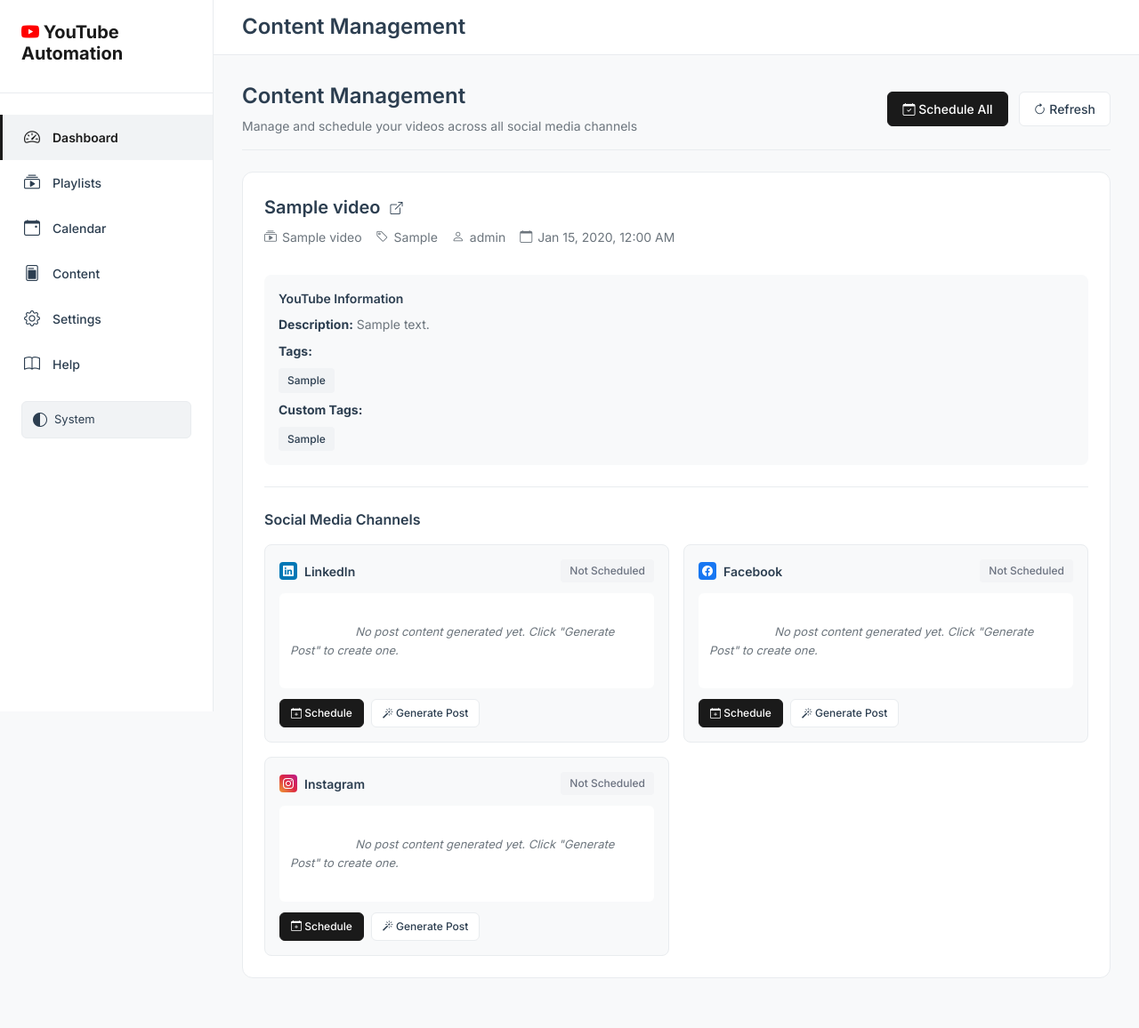
After one commit to rupeshtiwari/youtube-automation-suite, a Flask app: page /content in a window 1280 px wide. The commit adds this page. Shown: the whole page at 89% size. Run offline with Flask 3, Linux system fonts and the light colour scheme; tables that the repository leaves empty hold one stand-in row (values such as "Sample post").

Commit message:
Add content management page for cross-platform scheduling
- Create /content route and template
- Add API endpoint to fetch videos with social media status
- Display YouTube video info (title, description, tags)
- Show social media post content and status for each platform
- Add schedule/generate post buttons (UI ready, functionality to be implemented)
- Add navigation link in sidebar
- Show all configured platforms
- Buffer.com-style design

```diff
--- a/app/main.py
+++ b/app/main.py
@@ -838,6 +838,106 @@ def calendar():
     return render_template('calendar.html')
 
 
+@app.route('/content')
+def content():
+    """Content management page - view and schedule videos across all channels."""
+    return render_template('content.html')
+
+
+@app.route('/api/content/videos')
+def api_content_videos():
+    """API endpoint to fetch videos with social media post status for content page."""
+    from app.database import get_db_connection
+    import pandas as pd
+
+    try:
+        conn = get_db_connection()
+
+        # Get all videos that are public or scheduled
+        query = '''
+            SELECT
+                v.video_id,
+                v.title,
+                v.description,
+                v.tags,
+                v.youtube_url,
+                v.video_type,
+                v.role,
+                v.custom_tags,
+                v.playlist_name,
+                v.youtube_published_date,
+                v.youtube_schedule_date,
+                v.privacy_status,
+                smp_linkedin.status as linkedin_status,
+                smp_linkedin.schedule_date as linkedin_schedule_date,
+                smp_linkedin.post_content as linkedin_post,
+                smp_facebook.status as facebook_status,
+                smp_facebook.schedule_date as facebook_schedule_date,
+                smp_facebook.post_content as facebook_post,
+                smp_instagram.status as instagram_status,
+                smp_instagram.schedule_date as instagram_schedule_date,
+                smp_instagram.post_content as instagram_post
+            FROM videos v
+            LEFT JOIN social_media_posts smp_linkedin ON v.video_id = smp_linkedin.video_id AND smp_linkedin.platform = 'linkedin'
+            LEFT JOIN social_media_posts smp_facebook ON v.video_id = smp_facebook.video_id AND smp_facebook.platform = 'facebook'
+            LEFT JOIN social_media_posts smp_instagram ON v.video_id = smp_instagram.video_id AND smp_instagram.platform = 'instagram'
+            WHERE v.privacy_status = 'public' OR v.youtube_schedule_date IS NOT NULL
+            ORDER BY COALESCE(v.youtube_schedule_date, v.youtube_published_date) DESC
+        '''
+
+        df = pd.read_sql_query(query, conn)
+        conn.close()
+
+        videos = []
+        for _, row in df.iterrows():
+            video = {
+                'video_id': row.get('video_id', ''),
+                'title': row.get('title', ''),
+                'description': row.get('description', '') or '',
+                'tags': row.get('tags', '') or '',
+                'youtube_url': row.get('youtube_url', ''),
+                'video_type': row.get('video_type', '') or '',
+                'role': row.get('role', '') or '',
+                'custom_tags': row.get('custom_tags', '') or '',
+                'playlist_name': row.get('playlist_name', '') or '',
+                'youtube_published_date': str(row.get('youtube_published_date', '')) if pd.notna(row.get('youtube_published_date')) else '',
+                'youtube_schedule_date': str(row.get('youtube_schedule_date', '')) if pd.notna(row.get('youtube_schedule_date')) else '',
+                'privacy_status': row.get('privacy_status', ''),
+                'platforms': {
+                    'linkedin': {
+                        'status': row.get('linkedin_status', '') or 'not_scheduled',
+                        'schedule_date': str(row.get('linkedin_schedule_date', '')) if pd.notna(row.get('linkedin_schedule_date')) else '',
+                        'post_content': row.get('linkedin_post', '') or ''
+                    },
+                    'facebook': {
+                        'status': row.get('facebook_status', '') or 'not_scheduled',
+                        'schedule_date': str(row.get('facebook_schedule_date', '')) if pd.notna(row.get('facebook_schedule_date')) else '',
+                        'post_content': row.get('facebook_post', '') or ''
+                    },
+                    'instagram': {
+                        'status': row.get('instagram_status', '') or 'not_scheduled',
+                        'schedule_date': str(row.get('instagram_schedule_date', '')) if pd.notna(row.get('instagram_schedule_date')) else '',
+                        'post_content': row.get('instagram_post', '') or ''
+                    }
+                }
+            }
+            videos.append(video)
+
+        return jsonify({'videos': videos})
+    except Exception as e:
+        import traceback
+        return jsonify({'error': str(e), 'traceback': traceback.format_exc(), 'videos': []}), 500
+
+
+@app.route('/api/config/platforms')
+def api_config_platforms():
+    """API endpoint to get configured social media platforms."""
+    settings = load_settings()
+    scheduling = settings.get('scheduling', {})
+    platforms = scheduling.get('social_platforms', ['linkedin', 'facebook', 'instagram'])
+    return jsonify({'platforms': platforms})
+
+
 @app.route('/api/calendar-data')
 def api_calendar_data():
     """API endpoint for calendar data (JSON)."""
--- a/templates/base.html
+++ b/templates/base.html
@@ -410,6 +410,12 @@
                     </a>
                 </li>
                 <li>
+                    <a href="/content" id="nav-content">
+                        <i class="bi bi-file-post"></i>
+                        Content
+                    </a>
+                </li>
+                <li>
                     <a href="/config" id="nav-config">
                         <i class="bi bi-gear"></i>
                         Settings
--- /dev/null
+++ b/templates/content.html
@@ -0,0 +1,537 @@
+{% extends "base.html" %}
+
+{% block title %}Content Management - YouTube Automation{% endblock %}
+
+{% block page_title %}Content Management{% endblock %}
+
+{% block extra_css %}
+<style>
+    .content-header {
+        display: flex;
+        justify-content: space-between;
+        align-items: center;
+        margin-bottom: 24px;
+        padding-bottom: 16px;
+        border-bottom: 1px solid var(--buffer-border);
+    }
+
+    .bulk-actions {
+        display: flex;
+        gap: 12px;
+        align-items: center;
+    }
+
+    .video-card {
+        background: var(--buffer-card-bg);
+        border: 1px solid var(--buffer-border);
+        border-radius: 12px;
+        padding: 24px;
+        margin-bottom: 24px;
+        transition: box-shadow 0.3s, border-color 0.3s;
+    }
+
+    .video-card:hover {
+        box-shadow: 0 4px 12px rgba(0, 0, 0, 0.1);
+    }
+
+    .video-header {
+        display: flex;
+        justify-content: space-between;
+        align-items: flex-start;
+        margin-bottom: 16px;
+    }
+
+    .video-title-section {
+        flex: 1;
+    }
+
+    .video-title {
+        font-size: 20px;
+        font-weight: 600;
+        color: var(--buffer-text);
+        margin-bottom: 8px;
+    }
+
+    .video-meta {
+        display: flex;
+        gap: 16px;
+        font-size: 14px;
+        color: var(--buffer-text-light);
+        margin-bottom: 16px;
+    }
+
+    .video-meta-item {
+        display: flex;
+        align-items: center;
+        gap: 6px;
+    }
+
+    .video-youtube-info {
+        background: var(--buffer-bg-light);
+        border-radius: 8px;
+        padding: 16px;
+        margin-bottom: 16px;
+    }
+
+    .youtube-info-label {
+        font-weight: 600;
+        color: var(--buffer-text);
+        margin-bottom: 8px;
+        font-size: 14px;
+    }
+
+    .youtube-info-content {
+        font-size: 14px;
+        color: var(--buffer-text-light);
+        line-height: 1.6;
+    }
+
+    .youtube-info-content strong {
+        color: var(--buffer-text);
+    }
+
+    .tags {
+        display: flex;
+        flex-wrap: wrap;
+        gap: 6px;
+        margin-top: 8px;
+    }
+
+    .tag {
+        padding: 4px 10px;
+        background: var(--buffer-hover);
+        border-radius: 4px;
+        font-size: 12px;
+        font-weight: 500;
+        color: var(--buffer-text);
+    }
+
+    .platforms-section {
+        margin-top: 24px;
+        padding-top: 24px;
+        border-top: 1px solid var(--buffer-border);
+    }
+
+    .platforms-header {
+        font-weight: 600;
+        font-size: 16px;
+        color: var(--buffer-text);
+        margin-bottom: 16px;
+    }
+
+    .platform-cards {
+        display: grid;
+        grid-template-columns: repeat(auto-fit, minmax(300px, 1fr));
+        gap: 16px;
+    }
+
+    .platform-card {
+        background: var(--buffer-bg-light);
+        border: 1px solid var(--buffer-border);
+        border-radius: 8px;
+        padding: 16px;
+    }
+
+    .platform-header {
+        display: flex;
+        justify-content: space-between;
+        align-items: center;
+        margin-bottom: 12px;
+    }
+
+    .platform-name {
+        display: flex;
+        align-items: center;
+        gap: 8px;
+        font-weight: 600;
+        font-size: 14px;
+    }
+
+    .platform-icon {
+        width: 20px;
+        height: 20px;
+        border-radius: 4px;
+        display: flex;
+        align-items: center;
+        justify-content: center;
+        font-size: 12px;
+    }
+
+    .platform-icon.linkedin {
+        background: #0077b5;
+        color: white;
+    }
+
+    .platform-icon.facebook {
+        background: #1877f2;
+        color: white;
+    }
+
+    .platform-icon.instagram {
+        background: linear-gradient(45deg, #f09433 0%,#e6683c 25%,#dc2743 50%,#cc2366 75%,#bc1888 100%);
+        color: white;
+    }
+
+    .status-badge {
+        padding: 4px 10px;
+        border-radius: 4px;
+        font-size: 12px;
+        font-weight: 500;
+    }
+
+    .status-not_scheduled {
+        background: #f3f4f6;
+        color: #6b7280;
+    }
+
+    .status-pending {
+        background: #fef3c7;
+        color: #92400e;
+    }
+
+    .status-scheduled {
+        background: #dbeafe;
+        color: #1e40af;
+    }
+
+    .status-posted {
+        background: #d1fae5;
+        color: #065f46;
+    }
+
+    .status-error {
+        background: #fee2e2;
+        color: #991b1b;
+    }
+
+    .post-content {
+        background: white;
+        border-radius: 6px;
+        padding: 12px;
+        margin-top: 12px;
+        font-size: 13px;
+        line-height: 1.6;
+        color: var(--buffer-text);
+        white-space: pre-wrap;
+        max-height: 150px;
+        overflow-y: auto;
+    }
+
+    .schedule-date {
+        font-size: 12px;
+        color: var(--buffer-text-light);
+        margin-top: 8px;
+    }
+
+    .platform-actions {
+        display: flex;
+        gap: 8px;
+        margin-top: 12px;
+    }
+
+    .btn-sm {
+        padding: 6px 12px;
+        font-size: 12px;
+    }
+
+    .loading {
+        text-align: center;
+        padding: 48px;
+        color: var(--buffer-text-light);
+    }
+
+    .empty-state {
+        text-align: center;
+        padding: 64px 24px;
+        color: var(--buffer-text-light);
+    }
+
+    .empty-state i {
+        font-size: 48px;
+        margin-bottom: 16px;
+        color: var(--buffer-border);
+    }
+</style>
+{% endblock %}
+
+{% block content %}
+<div class="content-header">
+    <div>
+        <h2 style="margin: 0; font-size: 24px; font-weight: 600; color: var(--buffer-text);">Content Management</h2>
+        <p style="margin: 8px 0 0 0; color: var(--buffer-text-light); font-size: 14px;">
+            Manage and schedule your videos across all social media channels
+        </p>
+    </div>
+    <div class="bulk-actions">
+        <button class="btn btn-primary" onclick="scheduleAll()" id="scheduleAllBtn">
+            <i class="bi bi-calendar-check"></i> Schedule All
+        </button>
+        <button class="btn btn-outline-secondary" onclick="refreshContent()" id="refreshBtn">
+            <i class="bi bi-arrow-clockwise"></i> Refresh
+        </button>
+    </div>
+</div>
+
+<div id="content-container">
+    <div class="loading">
+        <div class="spinner-border text-primary" role="status">
+            <span class="visually-hidden">Loading...</span>
+        </div>
+        <p class="mt-2">Loading videos...</p>
+    </div>
+</div>
+{% endblock %}
+
+{% block extra_js %}
+<script>
+let allVideos = [];
+let configuredPlatforms = ['linkedin', 'facebook', 'instagram']; // Will be fetched from API
+
+document.addEventListener('DOMContentLoaded', function() {
+    loadContent();
+    loadConfiguredPlatforms();
+});
+
+function loadConfiguredPlatforms() {
+    // Fetch configured platforms from settings
+    fetch('/api/config/platforms')
+        .then(response => response.json())
+        .then(data => {
+            if (data.platforms) {
+                configuredPlatforms = data.platforms;
+            }
+        })
+        .catch(err => console.error('Error loading platforms:', err));
+}
+
+function loadContent() {
+    const container = document.getElementById('content-container');
+    container.innerHTML = `
+        <div class="loading">
+            <div class="spinner-border text-primary" role="status">
+                <span class="visually-hidden">Loading...</span>
+            </div>
+            <p class="mt-2">Loading videos...</p>
+        </div>
+    `;
+
+    fetch('/api/content/videos')
+        .then(response => response.json())
+        .then(data => {
+            if (data.error) {
+                container.innerHTML = `<div class="alert alert-danger">Error: ${data.error}</div>`;
+                return;
+            }
+
+            allVideos = data.videos || [];
+
+            if (allVideos.length === 0) {
+                container.innerHTML = `
+                    <div class="empty-state">
+                        <i class="bi bi-inbox"></i>
+                        <h3>No videos found</h3>
+                        <p>No public or scheduled videos found. Videos will appear here once they are published or scheduled on YouTube.</p>
+                    </div>
+                `;
+                return;
+            }
+
+            renderVideos(allVideos);
+        })
+        .catch(error => {
+            console.error('Error loading content:', error);
+            container.innerHTML = `<div class="alert alert-danger">Error loading videos: ${error.message}</div>`;
+        });
+}
+
+function renderVideos(videos) {
+    const container = document.getElementById('content-container');
+
+    let html = '';
+    videos.forEach(video => {
+        html += renderVideoCard(video);
+    });
+
+    container.innerHTML = html;
+}
+
+function renderVideoCard(video) {
+    const tags = video.tags ? video.tags.split(',').filter(t => t.trim()) : [];
+    const customTags = video.custom_tags ? video.custom_tags.split(',').filter(t => t.trim()) : [];
+    const youtubeDate = video.youtube_schedule_date || video.youtube_published_date;
+
+    let html = `
+        <div class="video-card" data-video-id="${video.video_id}">
+            <div class="video-header">
+                <div class="video-title-section">
+                    <div class="video-title">
+                        <a href="${video.youtube_url}" target="_blank" style="color: inherit; text-decoration: none;">
+                            ${escapeHtml(video.title)}
+                            <i class="bi bi-box-arrow-up-right" style="font-size: 14px; margin-left: 6px;"></i>
+                        </a>
+                    </div>
+                    <div class="video-meta">
+                        ${video.playlist_name ? `<span class="video-meta-item"><i class="bi bi-collection-play"></i> ${escapeHtml(video.playlist_name)}</span>` : ''}
+                        ${video.video_type ? `<span class="video-meta-item"><i class="bi bi-tag"></i> ${escapeHtml(video.video_type)}</span>` : ''}
+                        ${video.role ? `<span class="video-meta-item"><i class="bi bi-person"></i> ${escapeHtml(video.role)}</span>` : ''}
+                        ${youtubeDate ? `<span class="video-meta-item"><i class="bi bi-calendar"></i> ${formatDate(youtubeDate)}</span>` : ''}
+                    </div>
+                </div>
+            </div>
+
+            <div class="video-youtube-info">
+                <div class="youtube-info-label">YouTube Information</div>
+                ${video.description ? `<div class="youtube-info-content"><strong>Description:</strong> ${escapeHtml(video.description.substring(0, 200))}${video.description.length > 200 ? '...' : ''}</div>` : ''}
+                ${tags.length > 0 ? `
+                    <div class="youtube-info-content" style="margin-top: 8px;">
+                        <strong>Tags:</strong>
+                        <div class="tags">
+                            ${tags.map(tag => `<span class="tag">${escapeHtml(tag.trim())}</span>`).join('')}
+                        </div>
+                    </div>
+                ` : ''}
+                ${customTags.length > 0 ? `
+                    <div class="youtube-info-content" style="margin-top: 8px;">
+                        <strong>Custom Tags:</strong>
+                        <div class="tags">
+                            ${customTags.map(tag => `<span class="tag">${escapeHtml(tag.trim())}</span>`).join('')}
+                        </div>
+                    </div>
+                ` : ''}
+            </div>
+
+            <div class="platforms-section">
+                <div class="platforms-header">Social Media Channels</div>
+                <div class="platform-cards">
+                    ${renderPlatformCard('linkedin', video.platforms.linkedin, video)}
+                    ${renderPlatformCard('facebook', video.platforms.facebook, video)}
+                    ${renderPlatformCard('instagram', video.platforms.instagram, video)}
+                </div>
+            </div>
+        </div>
+    `;
+
+    return html;
+}
+
+function renderPlatformCard(platform, platformData, video) {
+    const platformNames = {
+        'linkedin': 'LinkedIn',
+        'facebook': 'Facebook',
+        'instagram': 'Instagram'
+    };
+
+    const status = platformData.status || 'not_scheduled';
+    const scheduleDate = platformData.schedule_date || '';
+    const postContent = platformData.post_content || '';
+
+    let statusHtml = '';
+    if (status === 'not_scheduled') {
+        statusHtml = '<span class="status-badge status-not_scheduled">Not Scheduled</span>';
+    } else if (status === 'pending') {
+        statusHtml = '<span class="status-badge status-pending">Pending</span>';
+    } else if (status === 'scheduled') {
+        statusHtml = '<span class="status-badge status-scheduled">Scheduled</span>';
+    } else if (status === 'posted') {
+        statusHtml = '<span class="status-badge status-posted">Posted</span>';
+    } else if (status === 'error') {
+        statusHtml = '<span class="status-badge status-error">Error</span>';
+    }
+
+    const actionsHtml = status === 'not_scheduled' || status === 'pending' ? `
+        <div class="platform-actions">
+            <button class="btn btn-sm btn-primary" onclick="scheduleVideo('${video.video_id}', '${platform}')">
+                <i class="bi bi-calendar-plus"></i> Schedule
+            </button>
+            ${postContent ? `
+                <button class="btn btn-sm btn-outline-secondary" onclick="viewPost('${video.video_id}', '${platform}')">
+                    <i class="bi bi-eye"></i> View Post
+                </button>
+            ` : `
+                <button class="btn btn-sm btn-outline-secondary" onclick="generatePost('${video.video_id}', '${platform}')">
+                    <i class="bi bi-magic"></i> Generate Post
+                </button>
+            `}
+        </div>
+    ` : scheduleDate ? `
+        <div class="schedule-date">
+            <i class="bi bi-clock"></i> Scheduled: ${formatDate(scheduleDate)}
+        </div>
+    ` : '';
+
+    return `
+        <div class="platform-card">
+            <div class="platform-header">
+                <div class="platform-name">
+                    <span class="platform-icon ${platform}">
+                        <i class="bi bi-${platform === 'linkedin' ? 'linkedin' : (platform === 'facebook' ? 'facebook' : 'instagram')}"></i>
+                    </span>
+                    ${platformNames[platform]}
+                </div>
+                ${statusHtml}
+            </div>
+            ${postContent ? `
+                <div class="post-content">${escapeHtml(postContent)}</div>
+            ` : `
+                <div class="post-content" style="color: var(--buffer-text-light); font-style: italic;">
+                    No post content generated yet. Click "Generate Post" to create one.
+                </div>
+            `}
+            ${actionsHtml}
+        </div>
+    `;
+}
+
+function scheduleVideo(videoId, platform) {
+    if (!confirm(`Schedule this video on ${platform}?`)) return;
+
+    // Open schedule modal (to be implemented)
+    alert(`Schedule video on ${platform} - Coming soon!\n\nThis will allow you to:\n- Set date/time\n- Review post content\n- Schedule the post`);
+}
+
+function viewPost(videoId, platform) {
+    const video = allVideos.find(v => v.video_id === videoId);
+    if (!video) return;
+
+    const postContent = video.platforms[platform].post_content;
+    alert(`Post Content for ${platform}:\n\n${postContent}`);
+}
+
+function generatePost(videoId, platform) {
+    alert(`Generate post for ${platform} - Coming soon!\n\nThis will automatically generate post content based on video title and description.`);
+}
+
+function scheduleAll() {
+    if (!confirm('Schedule all unscheduled videos across all platforms?')) return;
+
+    alert('Bulk schedule - Coming soon!\n\nThis will schedule all videos that are not yet scheduled.');
+}
+
+function refreshContent() {
+    loadContent();
+}
+
+function formatDate(dateStr) {
+    if (!dateStr) return '';
+    try {
+        const date = new Date(dateStr);
+        return date.toLocaleString('en-US', {
+            year: 'numeric',
+            month: 'short',
+            day: 'numeric',
+            hour: '2-digit',
+            minute: '2-digit'
+        });
+    } catch {
+        return dateStr;
+    }
+}
+
+function escapeHtml(text) {
+    if (!text) return '';
+    const div = document.createElement('div');
+    div.textContent = text;
+    return div.innerHTML;
+}
+</script>
+{% endblock %}
```
